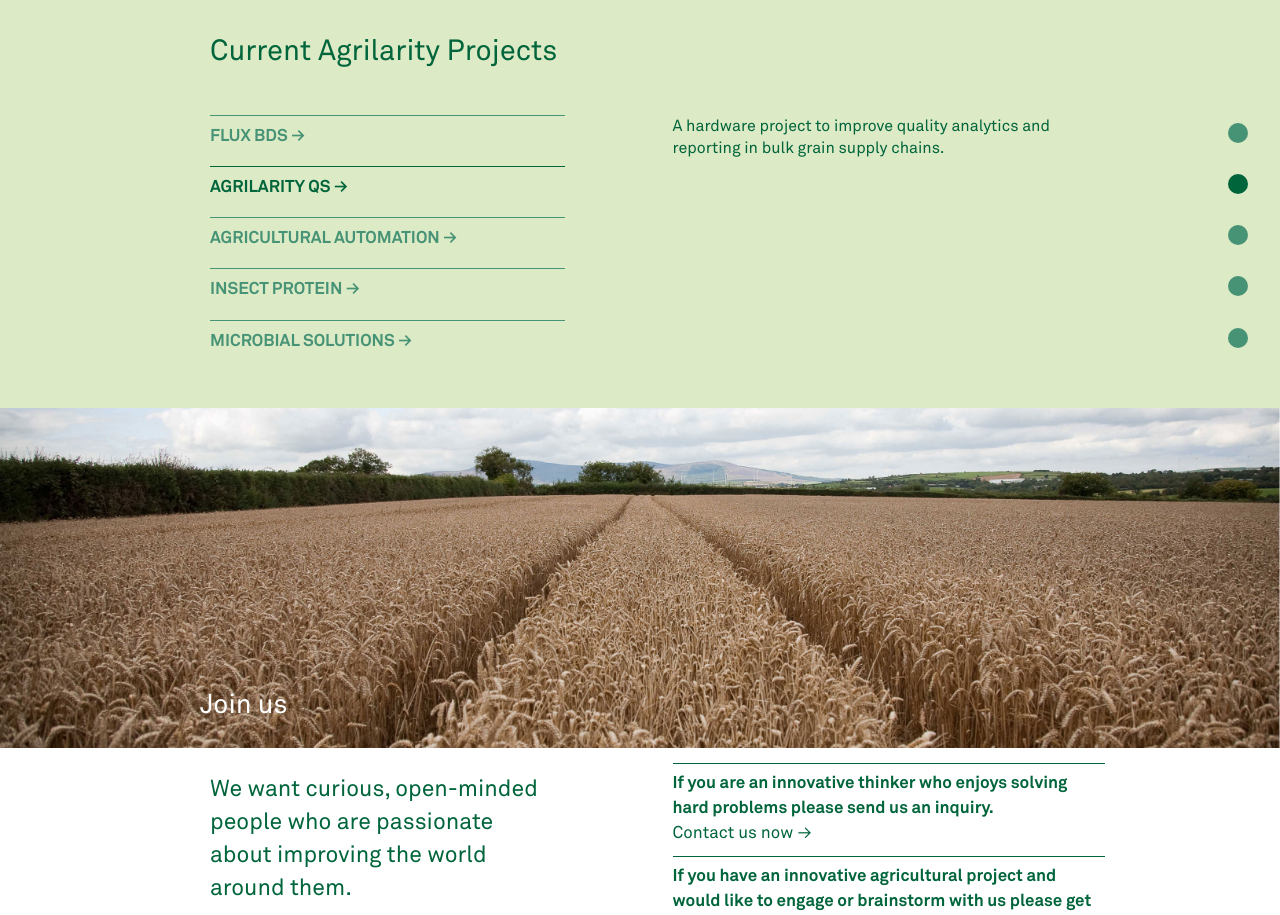
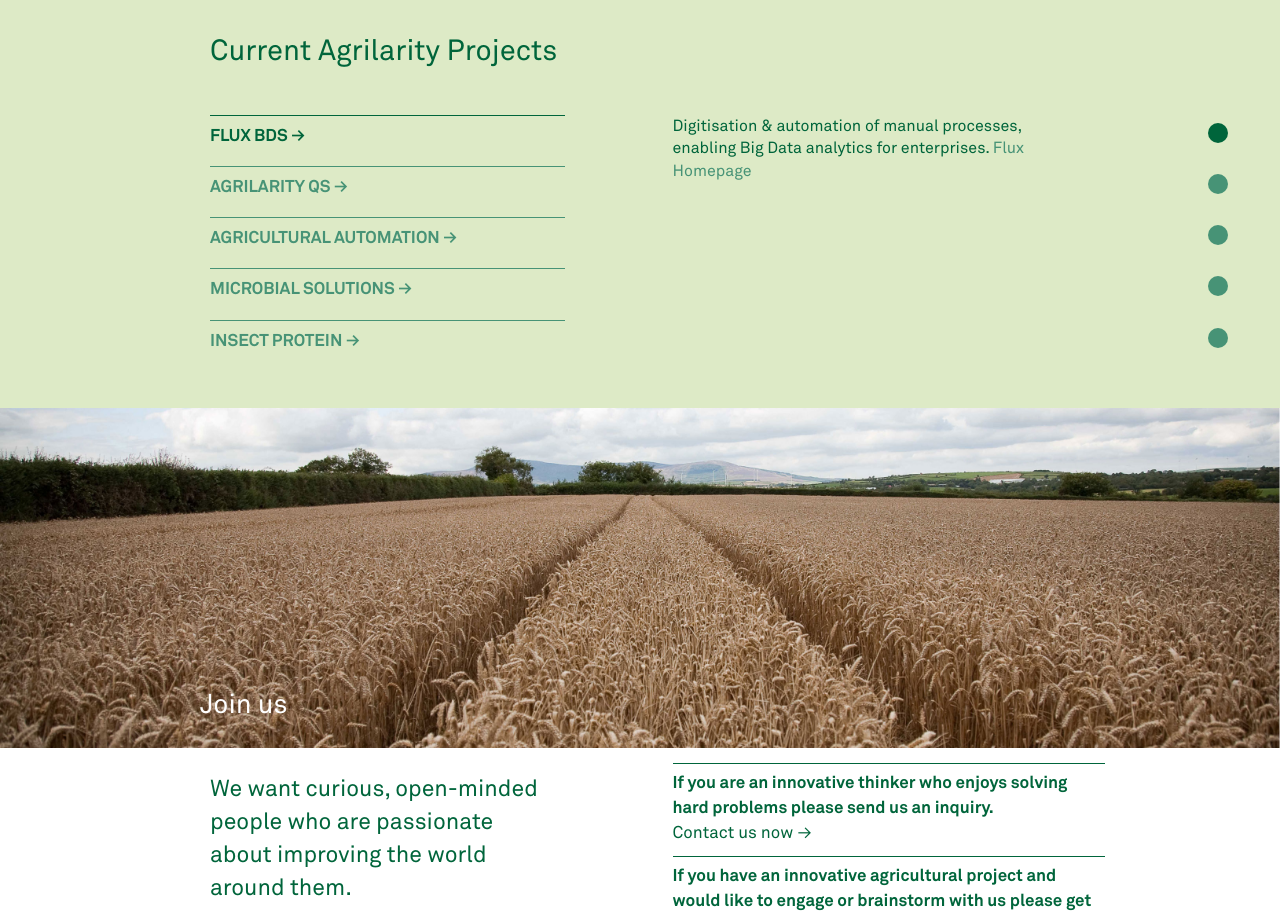
Before and after one commit to psdcon/agrilarity, a website: page index.html in a window 1280 px wide. Shown: the part 2622-3537 px from the top of the page. Drawn offline with nearby package versions, Linux system fonts and the light colour scheme.

Commit message:
dont rem

```diff
--- a/css/style.scss
+++ b/css/style.scss
@@ -386,7 +386,7 @@
     }
     #project-text{
         opacity: 0;
-        transition: all 0.3s ease;
+        transition: all 400ms ease;
         a{
             color: $faded-green;
         }
@@ -403,18 +403,11 @@
             padding-top: 7px;
             padding-bottom: 19px;
             font-size: 17px;
-            &.selected, &:hover{
-                border-top: 1px solid $green;
-            }
-        }
-    }
-    @media (min-width: 990px){
-        li{
             &:after{
                 content: "";
                 display: inline-block;
                 position: absolute;
-                left: calc(480px + 42vw);
+                left: calc(60px + 80vw);
 
                 width: 20px;
                 height: 20px;
@@ -422,10 +415,16 @@
                 background-color: $faded-green;
             }
             &.selected, &:hover{
+                border-top: 1px solid $green;
                 &:after{
                     background-color: $green;
                 }
             }
+        }
+    }
+    @media (min-width: 990px){
+        li:after{
+            left: calc(460px + 42vw);
         }
     }
 }
@@ -499,7 +498,6 @@
     display: inline-block;
     position: relative;
     overflow: hidden;
-
     img{
         max-height: 234px;
         max-width: 100%;
--- a/index.html
+++ b/index.html
@@ -166,12 +166,12 @@
                         <li class="selected" onmouseover="replaceText(this,'flux');">FLUX BDS ≥</li>
                         <li onmouseover="replaceText(this,'qs');">AGRILARITY QS ≥</li>
                         <li onmouseover="replaceText(this,'automation');">AGRICULTURAL AUTOMATION ≥</li>
+                        <li onmouseover="replaceText(this,'microbial');">MICROBIAL SOLUTIONS ≥</li>
                         <li onmouseover="replaceText(this,'protein');">INSECT PROTEIN ≥</li>
-                        <li onmouseover="replaceText(this,'microbial');">MICROBIAL SOLUTIONS ≥</li>
                     </ul>
                 </div>
 
-                <div id="project-text" class="col-sm-offset-1 col-sm-6">
+                <div id="project-text" class="col-sm-offset-1 col-sm-5">
                     <p>
                         Digitisation &amp; automation of manual processes, enabling Big Data analytics for enterprises. <a href="http://www.fluxbds.com/">Flux Homepage</a>
                     </p>
@@ -272,40 +272,50 @@
                 $(this).attr('title','Pause');
             }
           });
-        });
+
 
             // Activate scroll based animations
+            var w = window.innerHeight, fadedIn = false, projectShowing=1;
             $(window).scroll(function() {
-            $('.top-layer').each(function(){
-                var imagePos = $(this).offset().top;
                 var topOfWindow = $(window).scrollTop();
-                if (imagePos < topOfWindow+window.innerHeight*0.7) {
-                    $(this).addClass("inview");
+
+                var imagePos = $('.g1-cont').offset().top;
+                if (imagePos < topOfWindow+(w*0.6)) {
+                    $('.graph1 .top-layer').addClass("inview");
                 }
-            });
-
+                imagePos = $('.g2-cont').offset().top;
+                if (imagePos < topOfWindow+(w*0.7)) {
+                    $('.graph2 .top-layer').addClass("inview");
+                }
 
                 var el = $('#projects-list');
                 var topOfList = el.offset().top;
-            var topOfWindow = $(window).scrollTop(), w = window.innerHeight;
-            if (topOfList < topOfWindow+(w*0.9)) {
+                if (!fadedIn && topOfList < topOfWindow+(w*0.85)) {
+                    console.log("faded in");
+                    fadedIn = true;
                     $('#project-text').css('opacity','1');
                 }
-            if (topOfList < topOfWindow+(w*0.6) && topOfList > topOfWindow+(w*0.5)) {
+                else if (fadedIn && projectShowing != 1 && topOfList > topOfWindow+(w*0.6)) {
                     $('#projects-list li:nth-child(1)').trigger("mouseover");
+                    projectShowing = 1;
                 }
-            if (topOfList < topOfWindow+(w*0.5) && topOfList > topOfWindow+(w*0.4)) {
+                else if (projectShowing != 2 && topOfList < topOfWindow+(w*0.6) && topOfList > topOfWindow+(w*0.5)) {
                     $('#projects-list li:nth-child(2)').trigger("mouseover");
+                    projectShowing = 2;
                 }
-            if (topOfList < topOfWindow+(w*0.4) && topOfList > topOfWindow+(w*0.3)) {
+                else if (projectShowing != 3 && topOfList < topOfWindow+(w*0.5) && topOfList > topOfWindow+(w*0.4)) {
                     $('#projects-list li:nth-child(3)').trigger("mouseover");
+                    projectShowing = 3;
                 }
-            if (topOfList < topOfWindow+(w*0.3) && topOfList > topOfWindow+(w*0.2)) {
+                else if (projectShowing != 4 && topOfList < topOfWindow+(w*0.4) && topOfList > topOfWindow+(w*0.3)) {
                     $('#projects-list li:nth-child(4)').trigger("mouseover");
+                    projectShowing = 4;
                 }
-            if (topOfList < topOfWindow+(w*0.2) && topOfList > topOfWindow) {
+                else if (projectShowing != 5 && topOfList < topOfWindow+(w*0.3)) {
                     $('#projects-list li:nth-child(5)').trigger("mouseover");
+                    projectShowing = 5;
                 }
+            });
         });
 
 
@@ -316,24 +326,18 @@
             "automation":"A project to monitor &amp; automate current agricultural practices",
             "microbial": "We believe that many agricultural inputs can be replaced by natural processes performed by microbes, so we are doing ongoing research in this area."
         };
-        var visEl;
+        var visEl, i=0;
         function replaceText(thisEl,keyword){
-            console.log("This el");
-            console.log(thisEl);
-            console.log("Visible el");
-            console.log(visEl);
-
-            if(visEl != thisEl){
+            if(visEl != thisEl ){
                 visEl = thisEl;
-                $("#project-text")
-                    .css("opacity","0");
                 $('li.selected').removeClass('selected');
                 $(thisEl).addClass('selected');
+                $("#project-text").css("opacity","0");
                 window.setTimeout(function(){
                     $("#project-text")
                     .html(text[keyword])
                     .css("opacity","1");
-                }, 200);
+                }, 350);
             }
         }
 
```
Also changed, not shown: css/style.css. Lines whose indentation alone changed are shown as unchanged.
